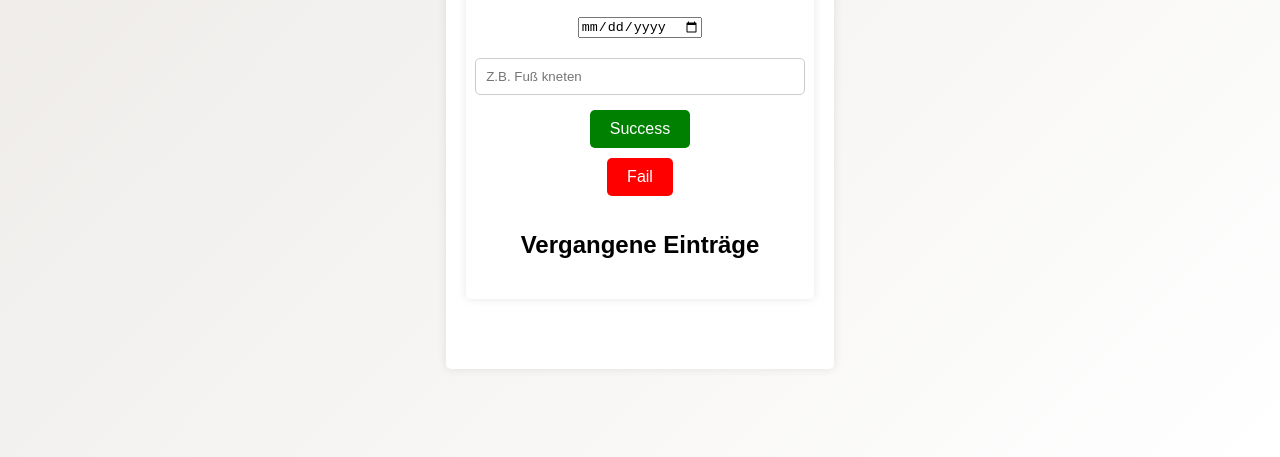
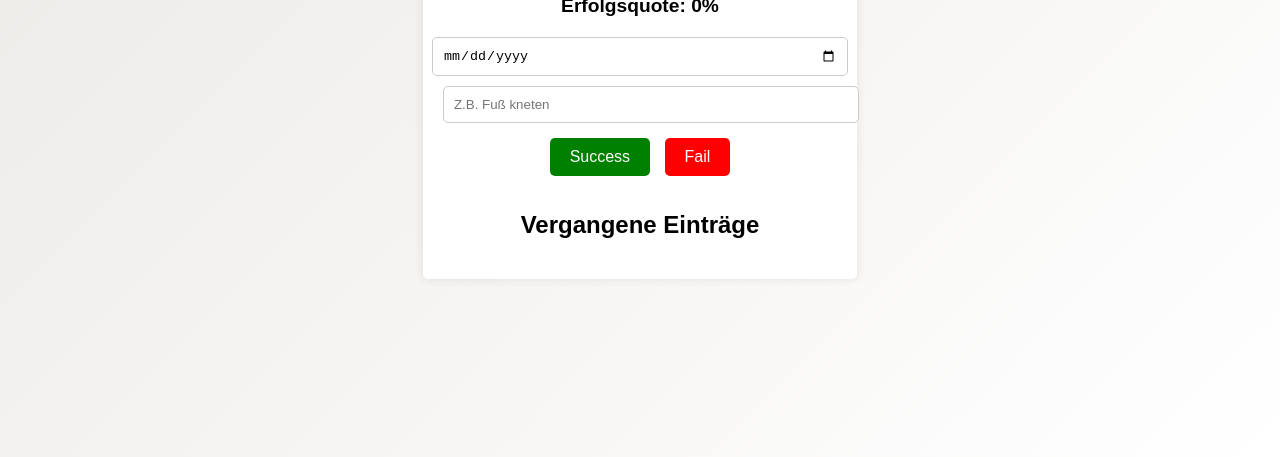
Before and after one commit to dennisbuckel/gewohnheits, a website: page frontend/tracker.html in a window 1280 px wide. Shown: the part 343-800 px from the top of the page. Drawn offline with Linux system fonts and the light colour scheme; no server answers.

Commit message:
style optimieren

```diff
--- a/frontend/styles.css
+++ b/frontend/styles.css
@@ -1,6 +1,6 @@
+/* Allgemeine Stile */
 body {
     font-family: 'Arial', sans-serif;
-    background-color: #f4f4f4;
     margin: 0;
     padding: 0;
     display: flex;
@@ -23,29 +23,20 @@ body {
 
 h1, h2 {
     margin-bottom: 20px;
+    text-align: center;
 }
 
-#successRate {
-    margin-bottom: 20px;
-    font-size: 1.2em;
-    font-weight: bold;
-}
-
+/* Formulare */
 form {
     display: flex;
     flex-direction: column;
     align-items: center;
 }
 
-.habit {
-    display: flex;
-    flex-direction: column;
-    align-items: center;
-    margin-bottom: 10px;
-    width: 100%;
-}
-
-.habit-text {
+input[type="text"],
+input[type="number"],
+input[type="time"],
+input[type="date"] {
     width: 100%;
     margin-bottom: 10px;
     padding: 10px;
@@ -60,9 +51,28 @@ button {
     border-radius: 5px;
     cursor: pointer;
     color: #fff;
+    font-size: 16px;
 }
 
+button:hover {
+    opacity: 0.8;
+}
 
+/* Erfolgsrate */
+#successRate {
+    margin-bottom: 20px;
+    font-size: 1.2em;
+    font-weight: bold;
+}
+
+/* Gewohnheit */
+.habit {
+    width: 100%;
+    margin-bottom: 10px;
+    text-align: center;
+}
+
+/* Buttons für Erfolg und Misserfolg */
 .success-btn {
     background-color: green;
 }
@@ -71,10 +81,7 @@ button {
     background-color: red;
 }
 
-button:hover {
-    opacity: 0.8;
-}
-
+/* Historie-Einträge */
 .history-entry {
     display: inline-block;
     width: 1cm;
@@ -116,6 +123,7 @@ button:hover {
     opacity: 1;
 }
 
+/* Feststehende Aktionsbuttons */
 .fixed-action-buttons {
     position: fixed;
     bottom: 20px;
@@ -147,6 +155,7 @@ button:hover {
     background-color: #dc3545;
 }
 
+/* Formularcontainer für Bearbeitung */
 .edit-form-container {
     position: fixed;
     top: 50%;
@@ -164,18 +173,12 @@ button:hover {
     flex-direction: column;
 }
 
-.edit-form-container label {
-    margin-top: 10px;
-}
-
+.edit-form-container label,
 .edit-form-container button {
     margin-top: 10px;
 }
 
-#date {
-    margin-bottom: 20px; /* Erhöht den Abstand zwischen Datumsfeld und Eingabefeld */
-}
-
+/* Gruppen für Historie-Daten */
 .history-date-group {
     margin-top: 30px;
     padding: 20px;
@@ -198,6 +201,7 @@ button:hover {
     margin-top: 10px;
 }
 
+/* Fortschrittsbalken */
 .progress-bar {
     width: 100%;
     background-color: #f0f0f0;
@@ -219,7 +223,7 @@ button:hover {
     font-weight: bold;
 }
 
-/* Header Styles */
+/* Header Stile */
 header {
     background: linear-gradient(135deg, #e0e0e0 0%, #ffffff 100%);
     padding: 20px 0;
@@ -266,12 +270,8 @@ header nav ul li a::after {
     bottom: -5px;
     width: 0;
     height: 3px;
-    background-color: white;
+    background-color: #333;
     transition: width 0.3s, left 0.3s;
-}
-
-header nav ul li a::after {
-    background-color: #333;
 }
 
 header nav ul li a.active {
@@ -292,7 +292,7 @@ header nav ul li a.active {
     }
 }
 
-/* Startseite Styles */
+/* Startseitenübersicht */
 .pages-overview {
     display: flex;
     justify-content: center;
@@ -333,57 +333,6 @@ header nav ul li a.active {
     transform: scale(1.1);
 }
 
-main {
-    padding: 20px;
-    max-width: 800px;
-    margin: 0 auto;
-    background-color: #fff;
-    box-shadow: 0 0 10px rgba(0, 0, 0, 0.1);
-    border-radius: 5px;
-}
-
-h1, h2 {
-    text-align: center;
-    margin-bottom: 20px;
-}
-
-form {
-    display: flex;
-    flex-direction: column;
-}
-
-.form-group {
-    margin-bottom: 15px;
-}
-
-label {
-    margin-bottom: 5px;
-    font-weight: bold;
-}
-
-input[type="text"],
-input[type="number"],
-input[type="time"] {
-    width: 100%;
-    padding: 10px;
-    border: 1px solid #ccc;
-    border-radius: 5px;
-}
-
-button {
-    padding: 10px 20px;
-    border: none;
-    background-color: #28a745;
-    color: white;
-    border-radius: 5px;
-    cursor: pointer;
-    font-size: 16px;
-}
-
-button:hover {
-    background-color: #218838;
-}
-
 /* Fahrtenbuch Einträge */
 #fahrtenbuchEintraege {
     margin-top: 20px;
```
Also changed, not shown: frontend/components/header.html (added, +11 -0 lines), backend/models/fahrt.js (added).
